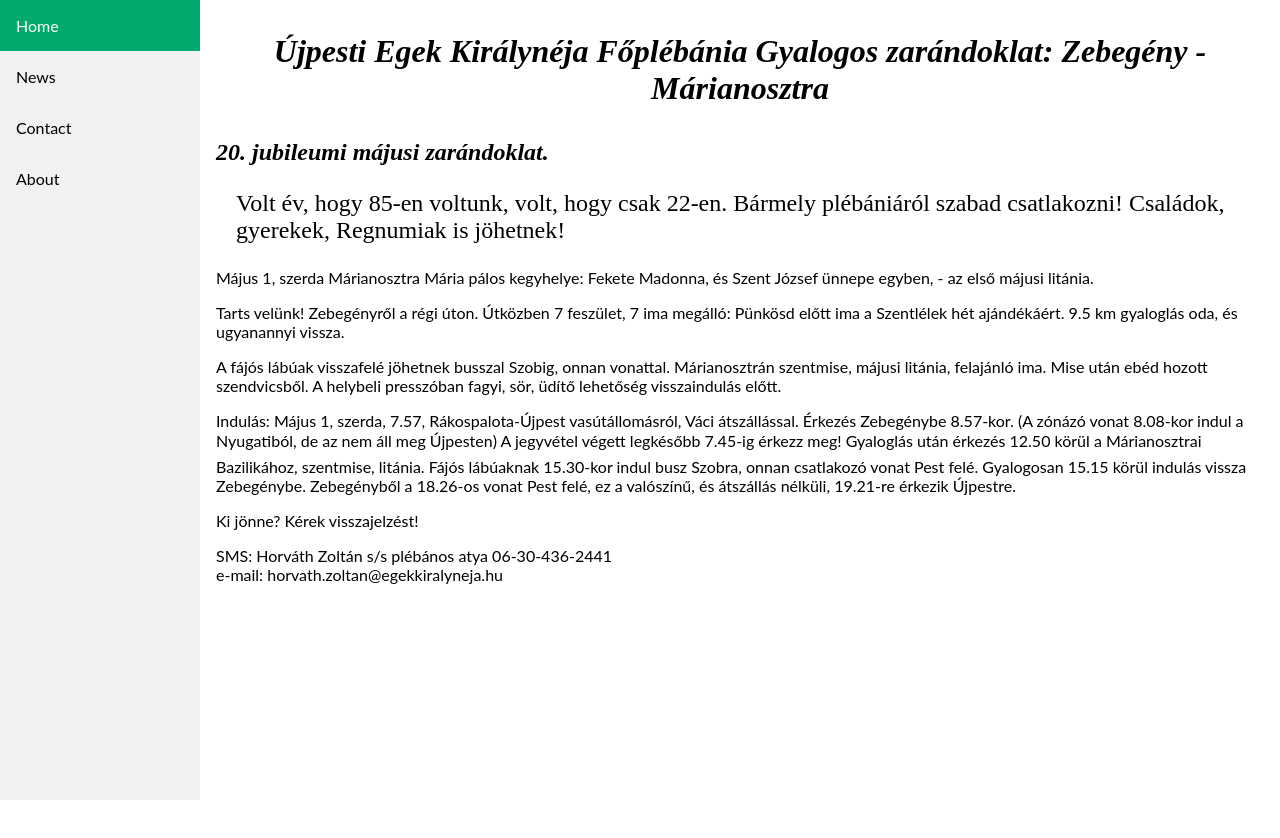
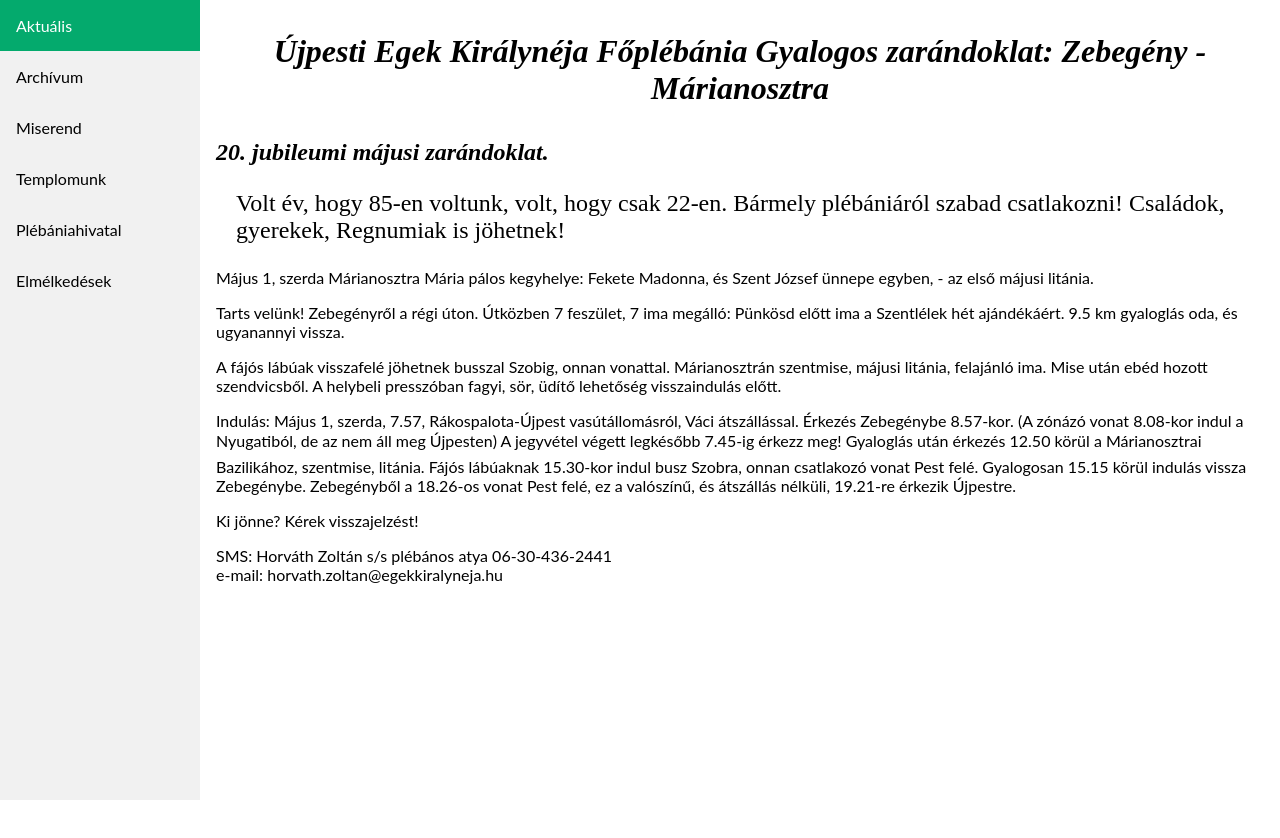
Before and after one commit to szelidke/szelidke.github.io, a plain HTML site: page pages/aktualis2.html in a window 1280 px wide. Drawn offline with Linux system fonts and the light colour scheme.

Commit message:
Signed-off-by: Köteles Zsolt <ktlszsolt@gmail.com>

```diff
--- a/pages/aktualis2.html
+++ b/pages/aktualis2.html
@@ -9,10 +9,12 @@
 <body>
 
 <div class="sidebar">
-  <a class="active" href="../index.html">Home</a>
-  <a href="#news">News</a>
-  <a href="#contact">Contact</a>
-  <a href="#about">About</a>
+  <a class="active" href="../index.html">Aktuális</a>
+  <a href="#news">Archívum</a>
+  <a href="#contact">Miserend</a>
+  <a href="#about">Templomunk</a>
+  <a href="#about">Plébániahivatal</a>
+  <a href="#about">Elmélkedések</a>
 </div>
 
 <div class="content">
```
